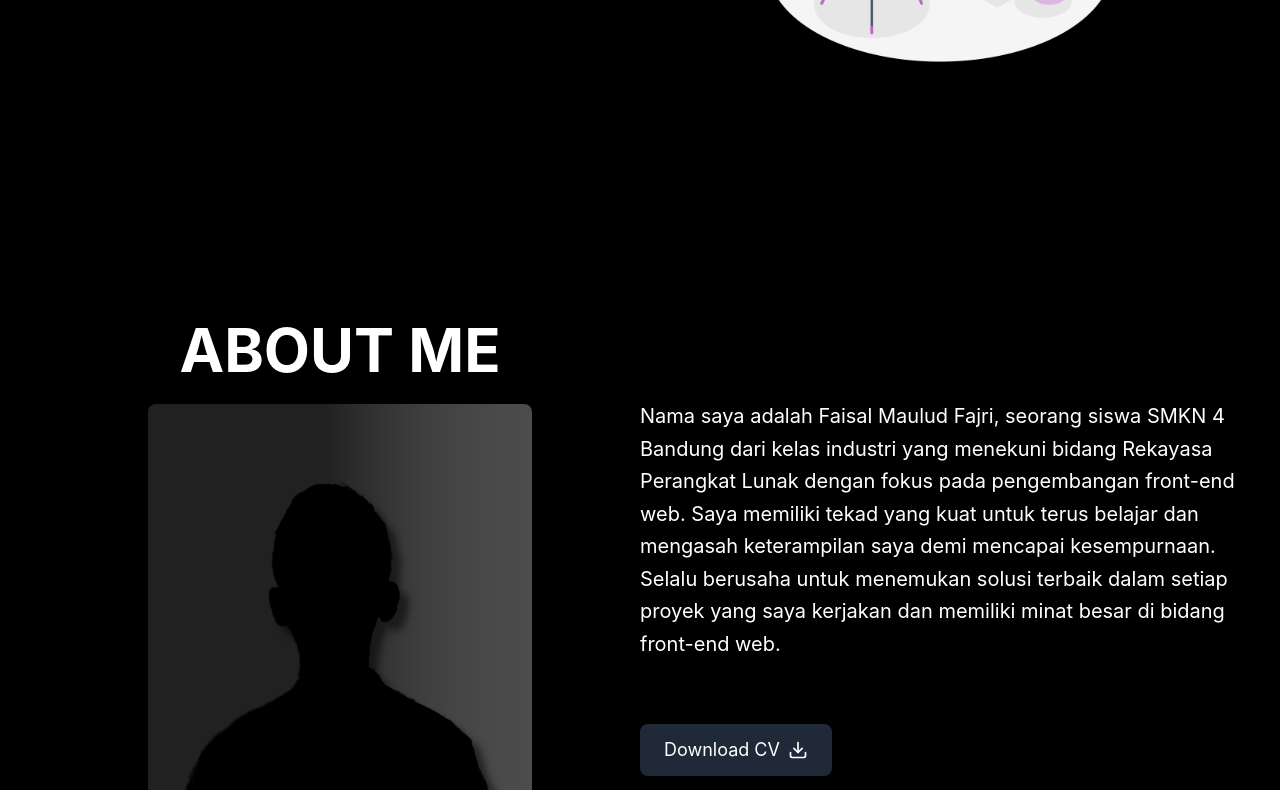
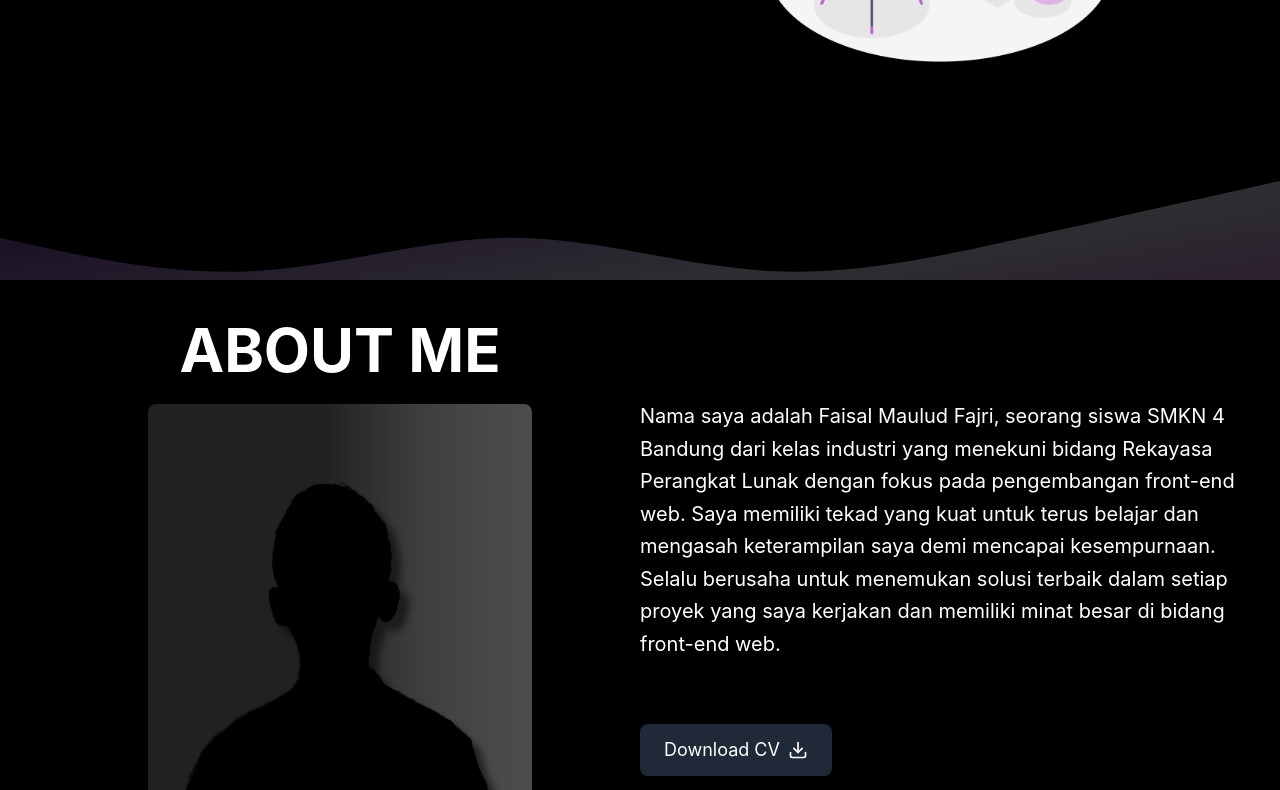
Before and after one commit to saLMF/Portofolio-V1, a React (Vite) app: page / in a window 1280 px wide. Shown: the part 520-1310 px from the top of the page. Built offline with nearby package versions, Linux system fonts and the light colour scheme.

Commit message:
add wave

```diff
--- a/src/components/Projects.tsx
+++ b/src/components/Projects.tsx
@@ -1,6 +1,5 @@
 import React from "react";
 
-// Definisikan tipe data untuk Project
 interface Project {
   title: string;
   description: string;
@@ -9,7 +8,6 @@ interface Project {
   projectLink: string;
 }
 
-// Komponen Card untuk Project
 const ProjectCard: React.FC<Project> = ({
   title,
   description,
@@ -54,7 +52,7 @@ const projects: Project[] = [
     title: "Eredit",
     description:
       "Ini merupakan project website yang dibuat saat kelas 11 dan terinspirasi dari reddit dengan versi yang bisa diakses oleh orang indonesia.",
-    imageUrl: "/Images/Project1.jpg",
+    imageUrl: "/images/Project1.jpg",
     techStack: ["React", "TailwindCSS", "NextJS"],
     projectLink: "https://eredit.vercel.app/",
   },
@@ -62,7 +60,7 @@ const projects: Project[] = [
     title: "Web Class",
     description:
       "Website ini dibuat saat kelas 11, website ini khusus digunakan oleh siswa RPL3 agar bisa mengenang kegiatan dan melihat jadwal mata pelajaran atau piket.",
-    imageUrl: "/Images/Project2.jpg",
+    imageUrl: "/images/Project2.jpg",
     techStack: ["React", "JavaScript", "TailwindCSS"],
     projectLink: "https://xii-rpl3.vercel.app/",
   },
@@ -70,7 +68,7 @@ const projects: Project[] = [
     title: "Smart Attendance",
     description:
       "Pada kelas 3 atau kelas 12, kita membuat aplikasi untuk absensi kepada perusahaan-perusahaan agar lebih efesiensi waktu.",
-    imageUrl: "/Images/Project3.jpg",
+    imageUrl: "/images/Project3.jpg",
     techStack: ["React", "Typescript", "TailwindCSS"],
     projectLink: "https://smart-att.curaweda.com/",
   },
--- a/src/layouts/Navbar.tsx
+++ b/src/layouts/Navbar.tsx
@@ -76,7 +76,6 @@ const Navbar: React.FC = () => {
   );
 };
 
-// Komponen Button yang dapat digunakan kembali
 const NavButton: React.FC<{label: string; onClick: () => void}> = ({
   label,
   onClick,
--- a/src/pages/ContactForm.tsx
+++ b/src/pages/ContactForm.tsx
@@ -9,7 +9,7 @@ const ContactForm: React.FC = () => {
 
   useEffect(() => {
     AOS.init({
-      duration: 1000, // animation duration in milliseconds
+      duration: 1000,
     });
     AOS.refresh();
   }, []);
--- a/src/pages/Home.tsx
+++ b/src/pages/Home.tsx
@@ -5,9 +5,9 @@ const Home: React.FC = () => {
   return (
     <section
       id="home"
-      className="flex items-center justify-between h-screen px-10 overflow-hidden text-white bg-black"
+      className="relative flex items-center justify-between h-screen px-10 overflow-hidden text-white bg-black"
     >
-      <div className="flex-1 text-center">
+      <div className="relative flex-1 text-center">
         <h5 className="text-[#a6adba] text-2xl">Hello There 👋</h5>
         <h1 className="md:text-6xl text-4xl text-[#ced4d7] font-bold mb-2 pr-[1%]">
           I’m Faisal Maulud Fazry
@@ -16,13 +16,80 @@ const Home: React.FC = () => {
           <Typewriter texts={["Front-End Developer ", "Student "]} />
         </p>
       </div>
-      <div className="flex justify-center flex-1">
+      <div className="relative flex justify-center flex-1">
         <img
           src="/images/bg.png"
           alt="Coding Illustration"
           className="w-full max-w-sm"
         />
       </div>
+      {/* Wave Background */}
+      <div className="absolute left-0 right-0 overflow-hidden mt-[75rem]">
+        <svg
+          className="w-[100] h-[100] relative"
+          preserveAspectRatio="none"
+          viewBox="0 0 1440 800"
+          xmlns="http://www.w3.org/2000/svg"
+        >
+          <defs>
+            <linearGradient
+              id="wave-gradient"
+              x1="0%"
+              y1="0%"
+              x2="100%"
+              y2="100%"
+            >
+              <stop
+                offset="0%"
+                stopColor="#6B21A8"
+              />{" "}
+              {/* Grape */}
+              <stop
+                offset="50%"
+                stopColor="#E6E6FA"
+              />{" "}
+              {/* Lavender */}
+              <stop
+                offset="100%"
+                stopColor="#BF40BF"
+              />{" "}
+              {/* Byzantine */}
+            </linearGradient>
+          </defs>
+
+          <path
+            fill="url(#wave-gradient)"
+            fillOpacity="0.2"
+            d="M0,128L48,138.7C96,149,192,171,288,165.3C384,160,480,128,576,128C672,128,768,160,864,165.3C960,171,1056,149,1152,128C1248,107,1344,85,1392,74.7L1440,64L1440,320L1392,320C1344,320,1248,320,1152,320C1056,320,960,320,864,320C768,320,672,320,576,320C480,320,384,320,288,320C192,320,96,320,48,320L0,320Z"
+          >
+            <animate
+              attributeName="d"
+              dur="10s"
+              repeatCount="indefinite"
+              values="
+                M0,128L48,138.7C96,149,192,171,288,165.3C384,160,480,128,576,128C672,128,768,160,864,165.3C960,171,1056,149,1152,128C1248,107,1344,85,1392,74.7L1440,64L1440,320L1392,320C1344,320,1248,320,1152,320C1056,320,960,320,864,320C768,320,672,320,576,320C480,320,384,320,288,320C192,320,96,320,48,320L0,320Z;
+                M0,160L48,165.3C96,171,192,181,288,165.3C384,149,480,107,576,90.7C672,75,768,85,864,101.3C960,117,1056,139,1152,154.7C1248,171,1344,181,1392,186.7L1440,192L1440,320L1392,320C1344,320,1248,320,1152,320C1056,320,960,320,864,320C768,320,672,320,576,320C480,320,384,320,288,320C192,320,96,320,48,320L0,320Z;
+                M0,128L48,138.7C96,149,192,171,288,165.3C384,160,480,128,576,128C672,128,768,160,864,165.3C960,171,1056,149,1152,128C1248,107,1344,85,1392,74.7L1440,64L1440,320L1392,320C1344,320,1248,320,1152,320C1056,320,960,320,864,320C768,320,672,320,576,320C480,320,384,320,288,320C192,320,96,320,48,320L0,320Z"
+            />
+          </path>
+
+          <path
+            fill="url(#wave-gradient)"
+            fillOpacity="0.15"
+            d="M0,224L48,213.3C96,203,192,181,288,186.7C384,192,480,224,576,224C672,224,768,192,864,186.7C960,181,1056,203,1152,224C1248,245,1344,267,1392,277.3L1440,288L1440,320L1392,320C1344,320,1248,320,1152,320C1056,320,960,320,864,320C768,320,672,320,576,320C480,320,384,320,288,320C192,320,96,320,48,320L0,320Z"
+          >
+            <animate
+              attributeName="d"
+              dur="15s"
+              repeatCount="indefinite"
+              values="
+                M0,224L48,213.3C96,203,192,181,288,186.7C384,192,480,224,576,224C672,224,768,192,864,186.7C960,181,1056,203,1152,224C1248,245,1344,267,1392,277.3L1440,288L1440,320L1392,320C1344,320,1248,320,1152,320C1056,320,960,320,864,320C768,320,672,320,576,320C480,320,384,320,288,320C192,320,96,320,48,320L0,320Z;
+                M0,256L48,261.3C96,267,192,277,288,261.3C384,245,480,203,576,186.7C672,171,768,181,864,197.3C960,213,1056,235,1152,250.7C1248,267,1344,277,1392,282.7L1440,288L1440,320L1392,320C1344,320,1248,320,1152,320C1056,320,960,320,864,320C768,320,672,320,576,320C480,320,384,320,288,320C192,320,96,320,48,320L0,320Z;
+                M0,224L48,213.3C96,203,192,181,288,186.7C384,192,480,224,576,224C672,224,768,192,864,186.7C960,181,1056,203,1152,224C1248,245,1344,267,1392,277.3L1440,288L1440,320L1392,320C1344,320,1248,320,1152,320C1056,320,960,320,864,320C768,320,672,320,576,320C480,320,384,320,288,320C192,320,96,320,48,320L0,320Z"
+            />
+          </path>
+        </svg>
+      </div>
     </section>
   );
 };
--- a/tailwind.config.js
+++ b/tailwind.config.js
@@ -1,7 +1,17 @@
 module.exports = {
   content: ["./index.html", "./src/**/*.{js,ts,jsx,tsx}"],
   theme: {
-    extend: {},
+    extend: {
+      height: {
+        100: "100px",
+        200: "200px", // Add any height you need
+      },
+      width: {
+        100: "100px",
+        200: "200px", // Add any width you need
+      },
+    },
   },
+  variants: {},
   plugins: [],
 };
```
